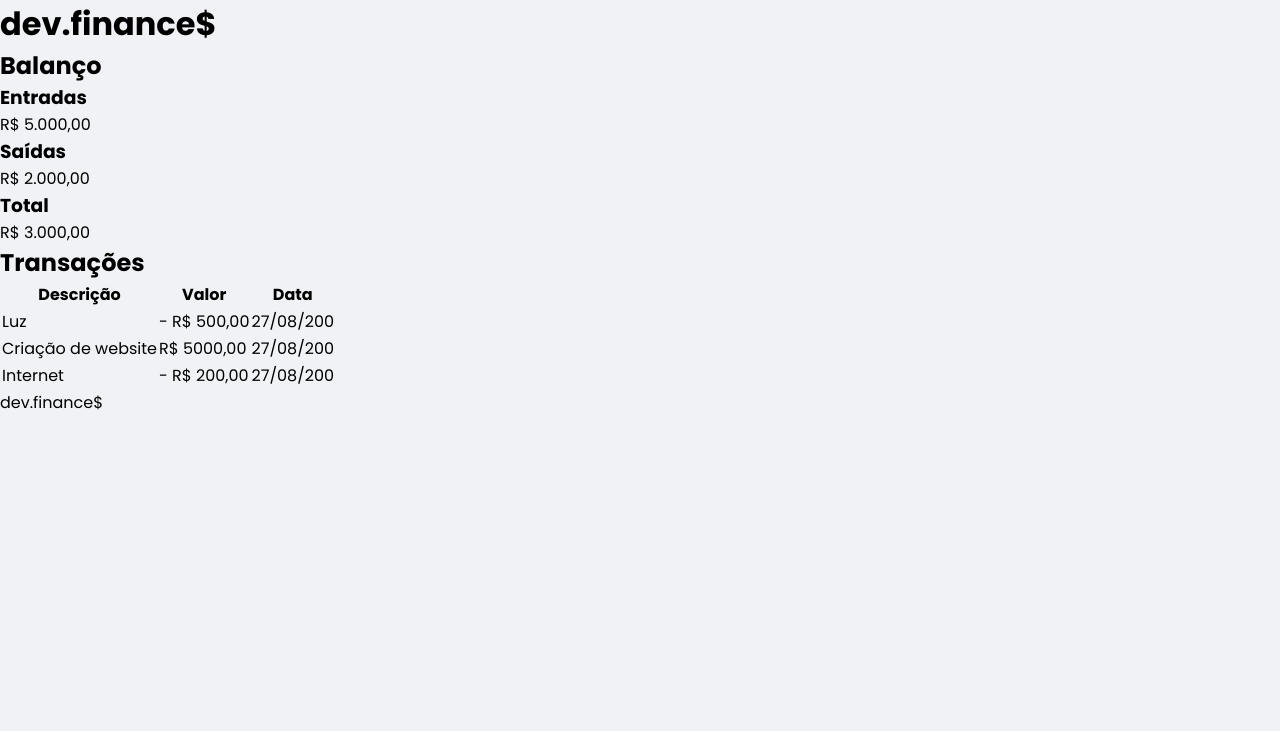
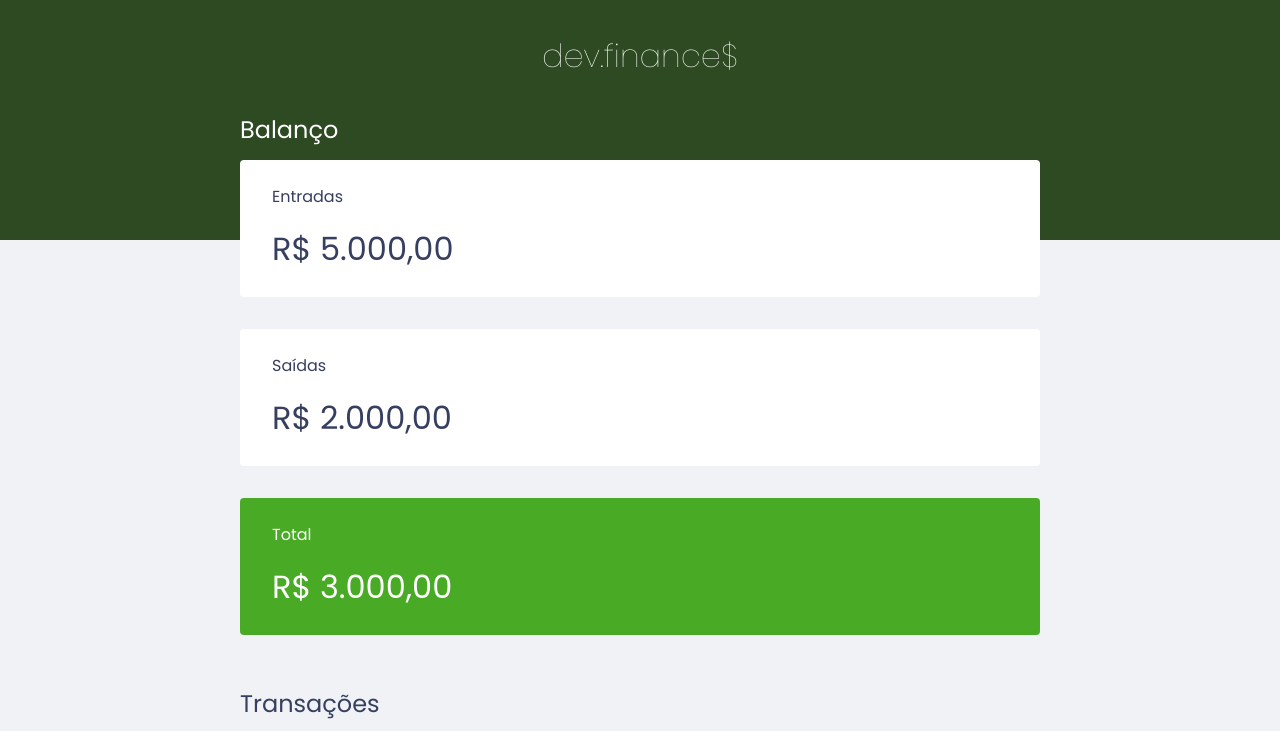
Before and after one commit to jairsmarques/projeto-dev-finance, a plain HTML site: page index.html in a window 1280 px wide. Shown: the top 731 px of the page. Drawn offline with Linux system fonts and the light colour scheme.

Commit message:
Estilizando com CSS

```diff
--- a/css/style.css
+++ b/css/style.css
@@ -1,3 +1,8 @@
+/*Global ==============================*/
+:root {
+    --color-dark-blue: #363F5F;
+}
+
 * {
     margin: 0;
     padding: 0;
@@ -5,6 +10,122 @@
 }
 
 body {
-    background: #f0f2f5;
+    background: #F0F2F5;
     font-family: 'Poppins', sans-serif;
 }
+
+.container {
+    width: min(90vw, 800px);
+    margin: auto;
+}
+
+/* Title =============================*/
+h2 {
+    margin-top: 3.2rem;
+    margin-bottom: 0.8rem;
+    color: var(--color-dark-blue);
+    font-weight: normal;
+}
+
+/* Header =============================*/
+header {
+    background: #2d4a22;
+    padding: 2rem 0 10rem;
+    text-align: center;
+}
+
+header h1 {
+    color: #FFF;
+    font-weight: 100;
+}
+
+/* Balance ============================*/
+#balance {
+    margin-top: -8rem;
+}
+
+#balance h2 {
+    color: #FFF;
+    margin-top: 0;
+}
+
+/* Cards ============================*/
+.card {
+    background: #FFF;
+    padding: 1.5rem 2rem;
+    margin-bottom: 2rem;
+    border-radius: 0.25rem;
+    color: var(--color-dark-blue);
+}
+
+.card h3 {
+    font-weight: normal;
+    font-size: 1rem;
+}
+
+.card p {
+    font-size: 2rem;
+    line-height: 3rem;
+
+    margin-top: 1rem;
+}
+.card.total {
+    background: #49AA26;
+    color: #FFF;
+}
+
+/* Table ========================*/
+#data-table {
+    width: 100%;
+    border-spacing: 0 0.5rem;
+    color: #969CB3;
+}
+
+table thead tr th:first-child,
+table tbody tr td:first-child {
+    border-radius: 0.25rem 0 0 0.25rem;
+}
+
+table th {
+    background: #FFF;
+
+    font-weight: normal;
+    padding: 1rem 2rem;
+
+    text-align: left;
+}
+
+table tbody tr {
+    opacity: 0.7;
+}
+
+table tbody tr:hover {
+    opacity: 1;
+}
+
+table tbody td {
+    background: white;
+    padding: 1rem 2rem;
+}
+
+td.description {
+    color: var(--color-dark-blue);
+}
+
+td.income {
+    color: #12A454;
+}
+
+td.expense {
+    color: #E92929;
+}
+
+/* Footer ============================*/
+
+footer {
+    text-align: center;
+    padding: 4rem 0 2rem;
+    color: var(--color-dark-blue);
+
+    opacity: 0.6;
+}
--- a/index.html
+++ b/index.html
@@ -18,7 +18,7 @@
       <h1 id="logo">dev.finance$</h1>
     </header>
 
-    <main>
+    <main class="container">
       <section id="balance">
         <h2>Balanço</h2>
 
@@ -31,7 +31,7 @@
           <p>R$ 2.000,00</p>
         </div>
 
-        <div class="card">
+        <div class="card total">
           <h3>Total</h3>
           <p>R$ 3.000,00</p>
         </div>
@@ -51,19 +51,19 @@
         </thead>
         <tbody>
           <tr>
-            <td>Luz</td>
-            <td>- R$ 500,00</td>
-            <td>27/08/200</td>
+            <td class="description">Luz</td>
+            <td class="expense">- R$ 500,00</td>
+            <td class="date">27/08/200</td>
           </tr>
           <tr>
-            <td>Criação de website</td>
-            <td>R$ 5000,00</td>
-            <td>27/08/200</td>
+            <td class="description">Criação de website</td>
+            <td class="income">R$ 5000,00</td>
+            <td class="date">27/08/200</td>
           </tr>
           <tr>
-            <td>Internet</td>
-            <td>- R$ 200,00</td>
-            <td>27/08/200</td>
+            <td  class="description">Internet</td>
+            <td class="expense">- R$ 200,00</td>
+            <td class="date">27/08/200</td>
           </tr>
         </tbody>
       </table>
```
